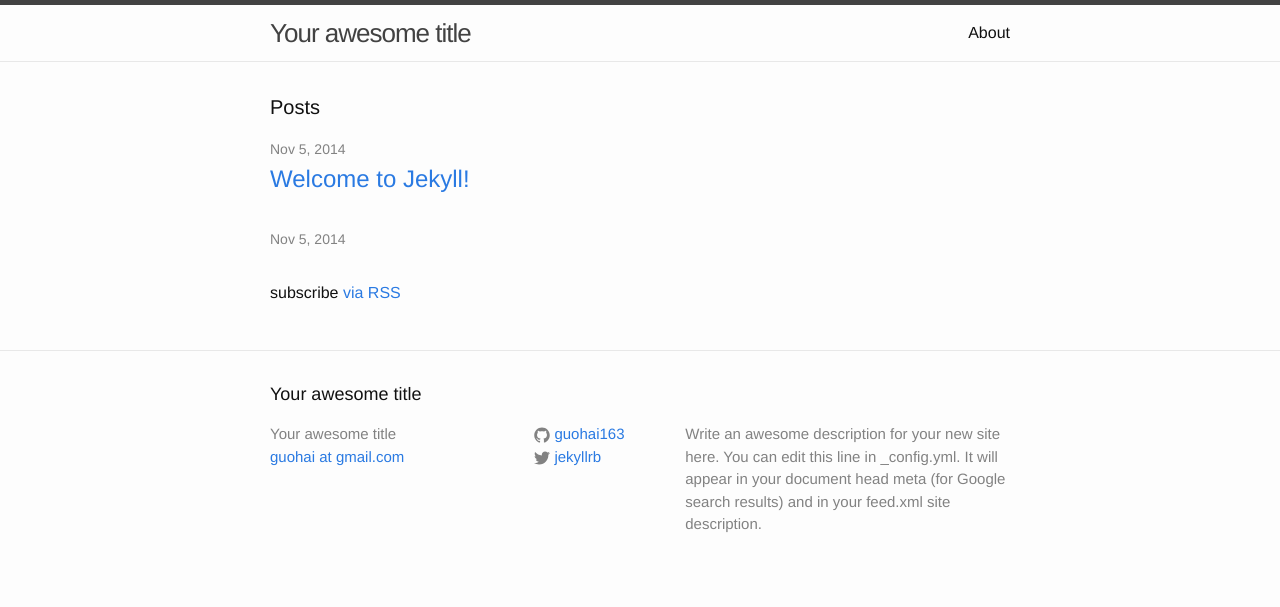
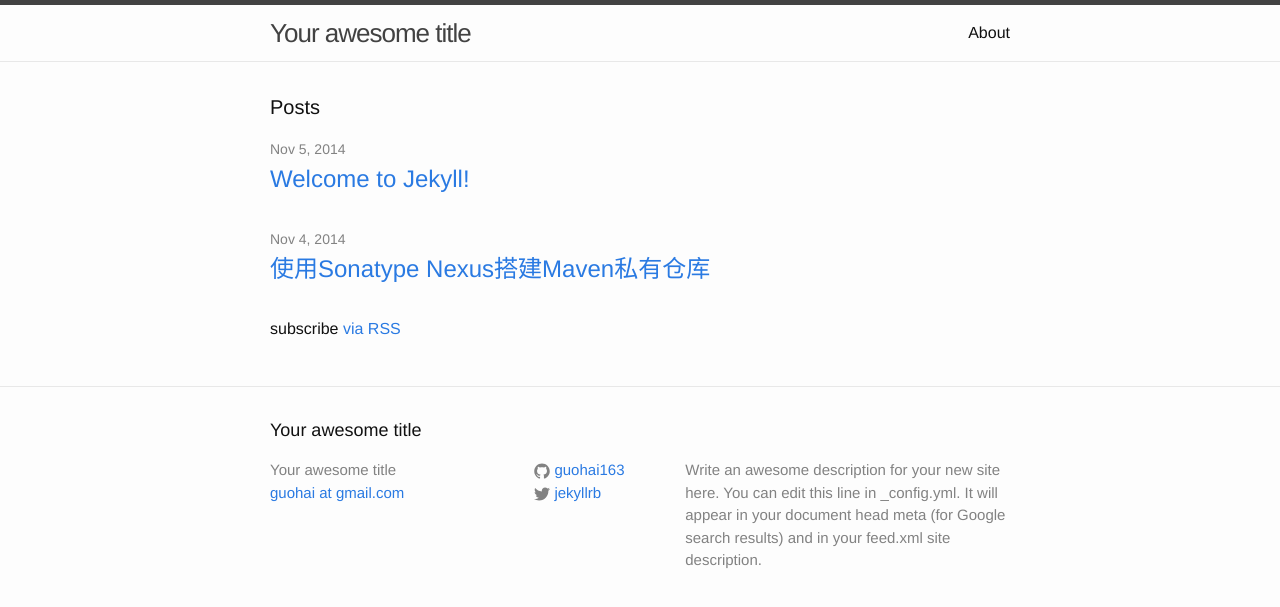
Before and after one commit to guohai163/guohai163.github.io, a Jekyll site: the page built from index.html, in a window 1280 px wide. Shown: the top 607 px of the page. Built offline with Jekyll 4.4.1, drawn with Linux system fonts in a browser that asks for light colours.

Commit message:
change post format

```diff
--- a/_posts/2014-11-04-use-sonatype-nexus-build-maven-private-repos.markdown
+++ b/_posts/2014-11-04-use-sonatype-nexus-build-maven-private-repos.markdown
@@ -1,10 +1,9 @@
 ---
 layout: post
-title:  "使用Sonatype Nexus搭建Maven私有仓库
+title:  "使用Sonatype Nexus搭建Maven私有仓库"
 date:   2014-11-04 21:59:06
 categories: java maven
 ---
-
 ###私有仓库的优点###
 
 1. 服务器在内网，下载速度快
```
